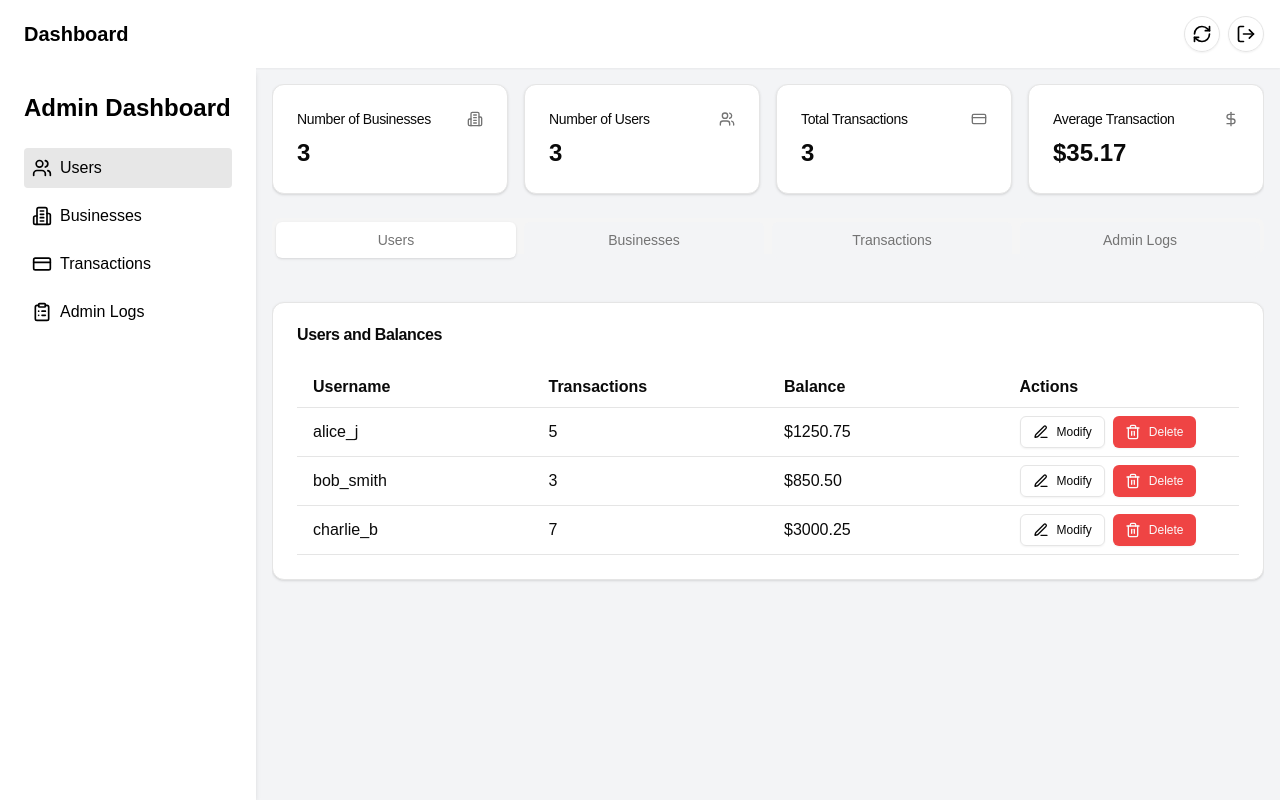
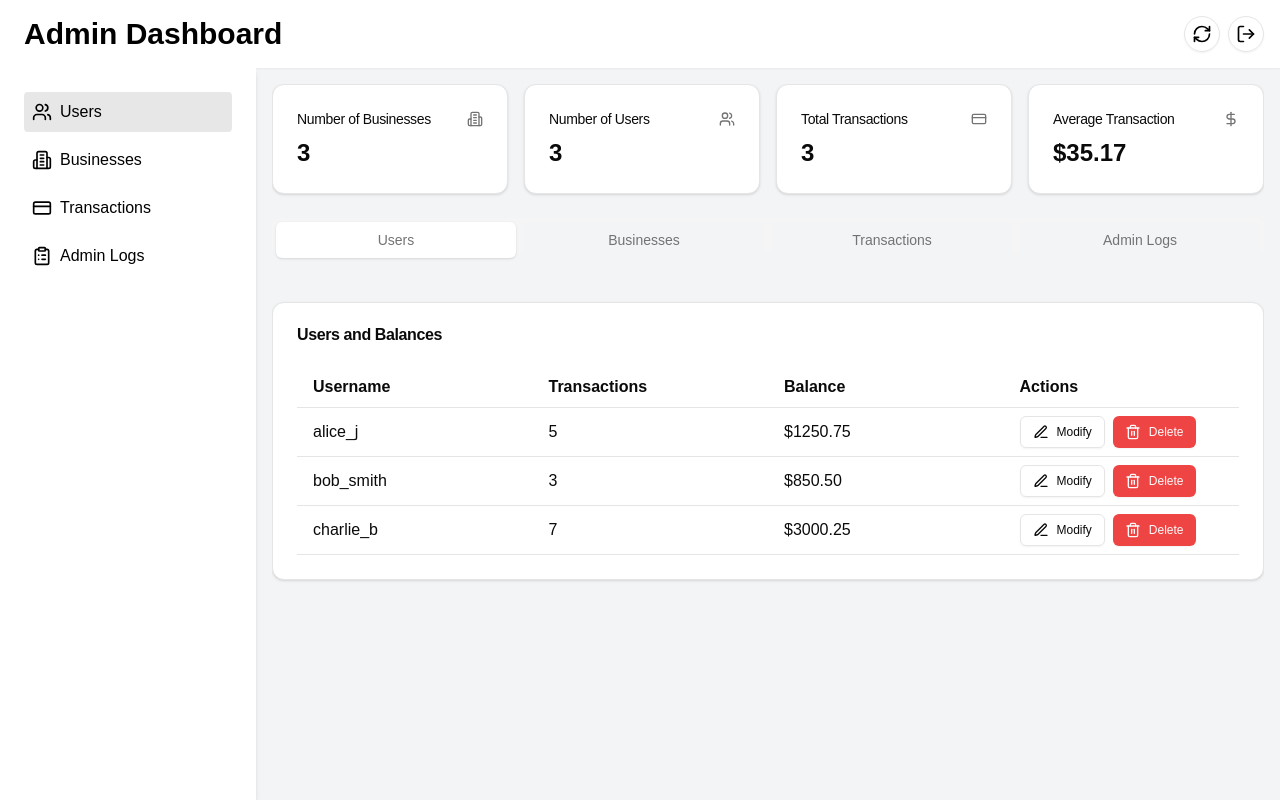
Before and after one commit to ryan-huang1/link-pay-frontend, a Next.js app in the folder link-pay/: page /admin in a window 1280 px wide. Built offline with nearby package versions, Linux system fonts and the light colour scheme.

Commit message:
change admin dashboard sidebar layout

```diff
--- a/link-pay/src/components/admin-dashboard.tsx
+++ b/link-pay/src/components/admin-dashboard.tsx
@@ -122,7 +122,6 @@
 
   const SidebarContent = () => (
     <div className="space-y-4">
-      <h2 className="text-2xl font-bold mb-6 text-black">Admin Dashboard</h2>
       <nav className="space-y-2">
         {["users", "businesses", "transactions", "admin-logs"].map((tab) => (
           <button
@@ -159,7 +158,7 @@
               </SheetHeader>
             </SheetContent>
           </Sheet>
-          <h1 className="text-xl font-bold text-black">Dashboard</h1>
+          <h1 className="text-3xl font-bold text-black">Admin Dashboard</h1>
         </div>
         <div className="flex items-center space-x-2">
           <Button variant="outline" size="icon" className="rounded-full">
```
